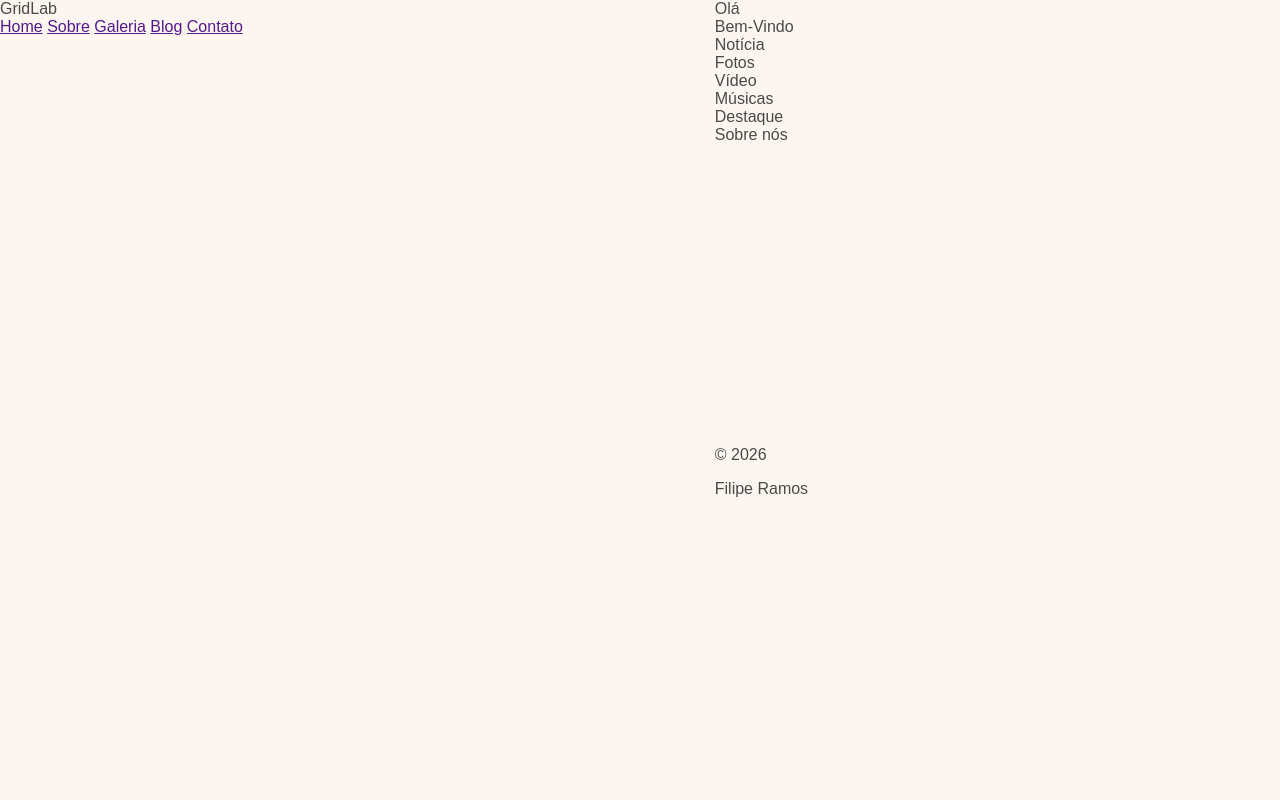
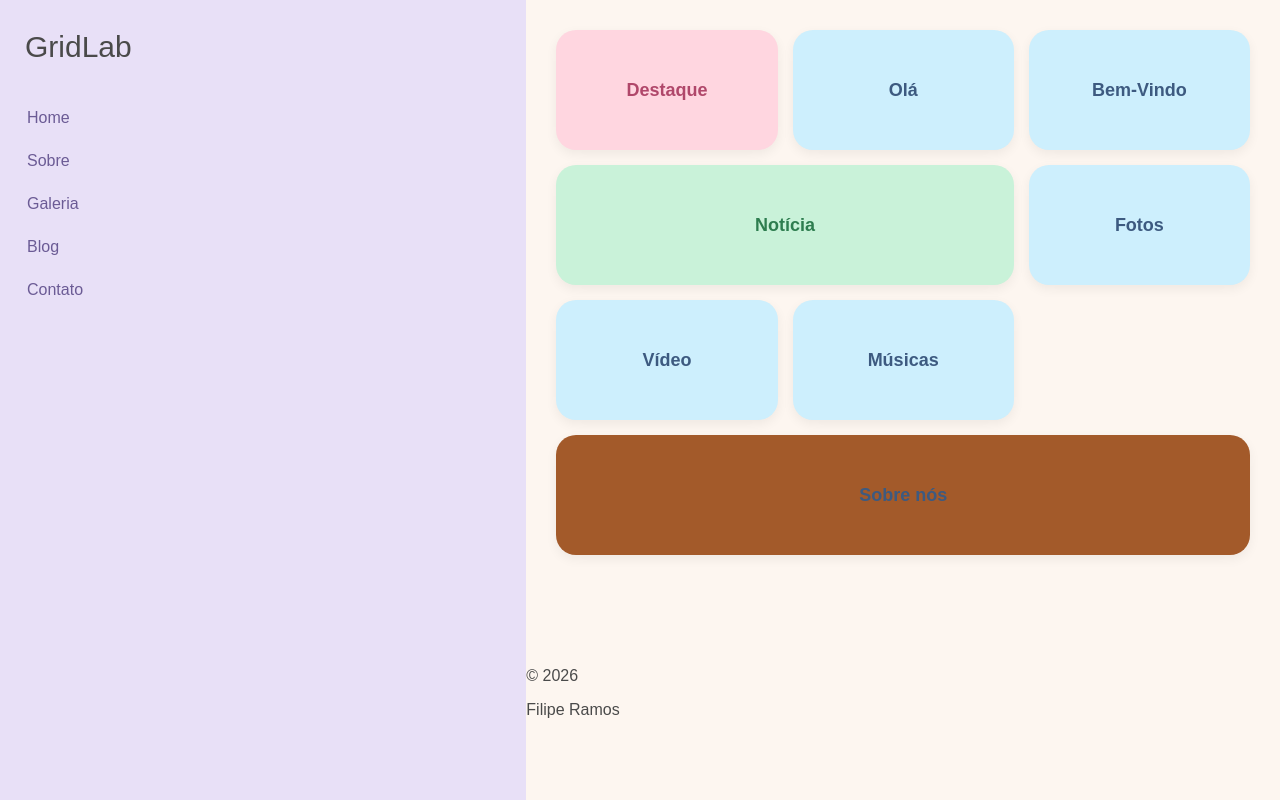
Before and after one commit to FilipeRamos-Dev/grid-css, a plain HTML site: page index.html in a window 1280 px wide. Drawn offline with Linux system fonts and the light colour scheme.

Commit message:
Atualização e criação do arquivo CSS

```diff
--- a/index.html
+++ b/index.html
@@ -11,11 +11,11 @@
     <!-- SIDEBAR -->
     <aside class="sidebar">
         <div class="caixa-menu-titulo">GridLab</div>
-        <a href="">Home</a>
-        <a href="">Sobre</a>
-        <a href="">Galeria</a>
-        <a href="">Blog</a>
-        <a href="">Contato</a>
+        <a class="caixa-menu" href="">Home</a>
+        <a class="caixa-menu" href="">Sobre</a>
+        <a class="caixa-menu" href="">Galeria</a>
+        <a class="caixa-menu" href="">Blog</a>
+        <a class="caixa-menu" href="">Contato</a>
     </aside>
 
     <!-- CONTEÚDO -->
--- a/style.css
+++ b/style.css
@@ -25,3 +25,85 @@ body{
 .footer{
     grid-area: footer;
 }
+
+.sidebar{
+    display: grid;
+    align-content: start;
+    gap: 5px;
+    padding: 30px 15px;
+    background-color: #e8e0f7;
+}
+
+.caixa-menu{
+    color: #6b5b95;
+    text-decoration: none;
+    padding: 10px 12px;
+    border-radius: 10px;
+    transition: 0.2s;
+}
+
+.caixa-menu:hove{
+    background: #ffffff;
+    color: #4a3b78;
+}
+
+.caixa-menu-titulo{
+    font-family: Arial, Helvetica, sans-serif;
+    font-size: 30px;
+    margin-bottom: 30px;
+    margin-left: 10px;
+}
+
+.titulo{
+    font-size: 30px;
+    font-weight: bold;
+    color: #4a3b78;
+    margin-bottom: 20px;
+}
+
+.titulo:hover{
+    background: none;
+    color: #4a3b78;
+}
+
+.grade{
+    display: grid;
+    grid-template-columns: repeat(3, 1fr);
+    grid-auto-rows: 120px;
+    gap: 15px;
+    padding: 30px;
+    align-content: start;
+}
+
+.caixa{
+    background: #cdeffd;
+    color: #3d5a80;
+    font-weight: bold;
+    font-size: 18px;
+    border-radius: 20px;
+    box-shadow: 0 4px 12px rgba(0, 0, 0, 0.06);
+    display: grid;
+    place-items: center;
+}
+
+.caixa:hover{
+    transform: translateY(-5px) scale(1.02);
+    box-shadow: 0 10px 20px rgba(0, 0, 0, 0.1);
+}
+
+.larga{
+    grid-column: span 2;
+    background-color: #c9f2d9;
+    color: #2e7d4f;
+}
+
+.primeira{
+    order: -1;
+    background: #ffd6e0;
+    color: #b0476a;
+}
+
+.toda{
+    grid-column: 1 / -1;
+    background: #a35a2a;
+}
```
